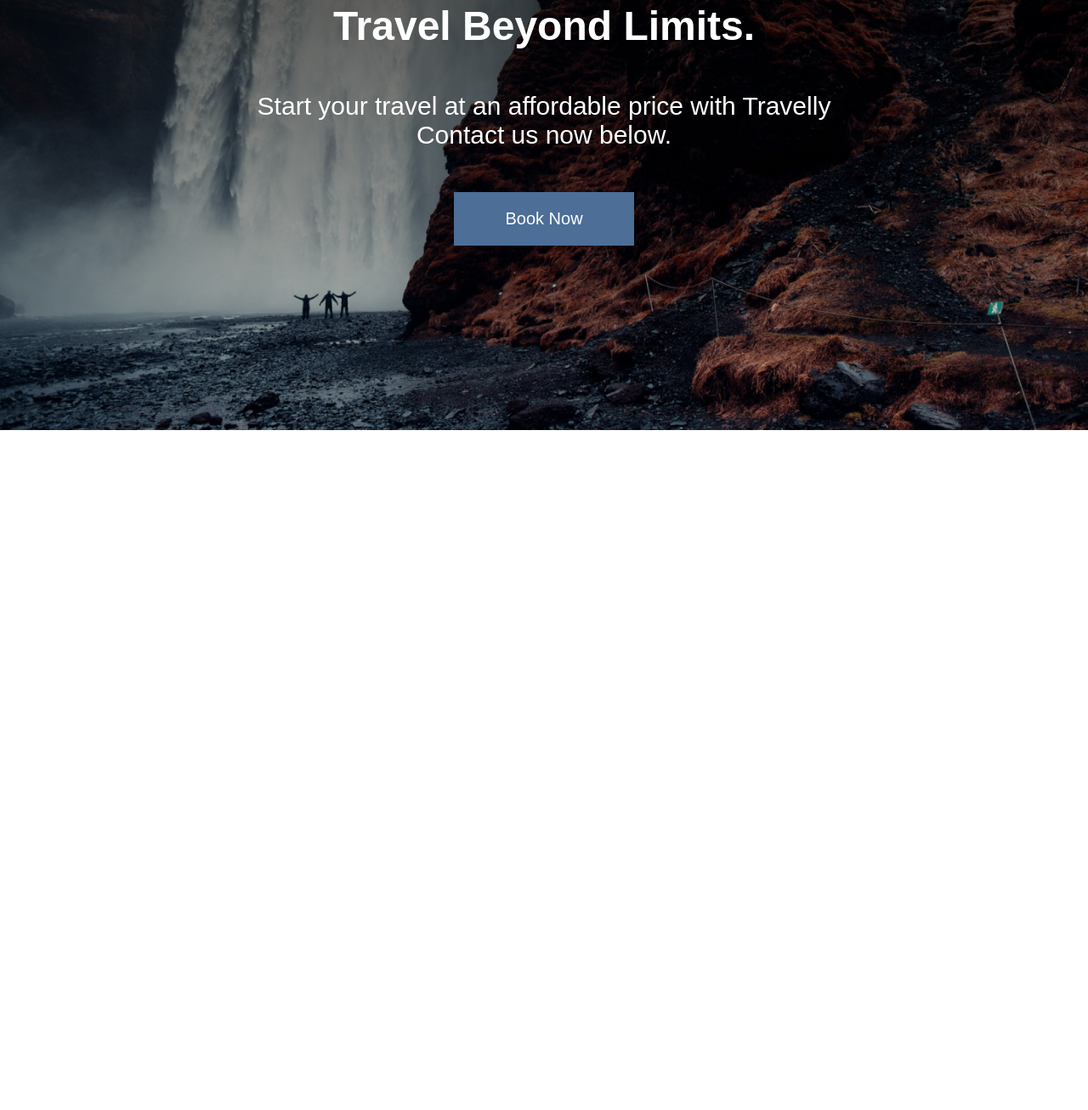
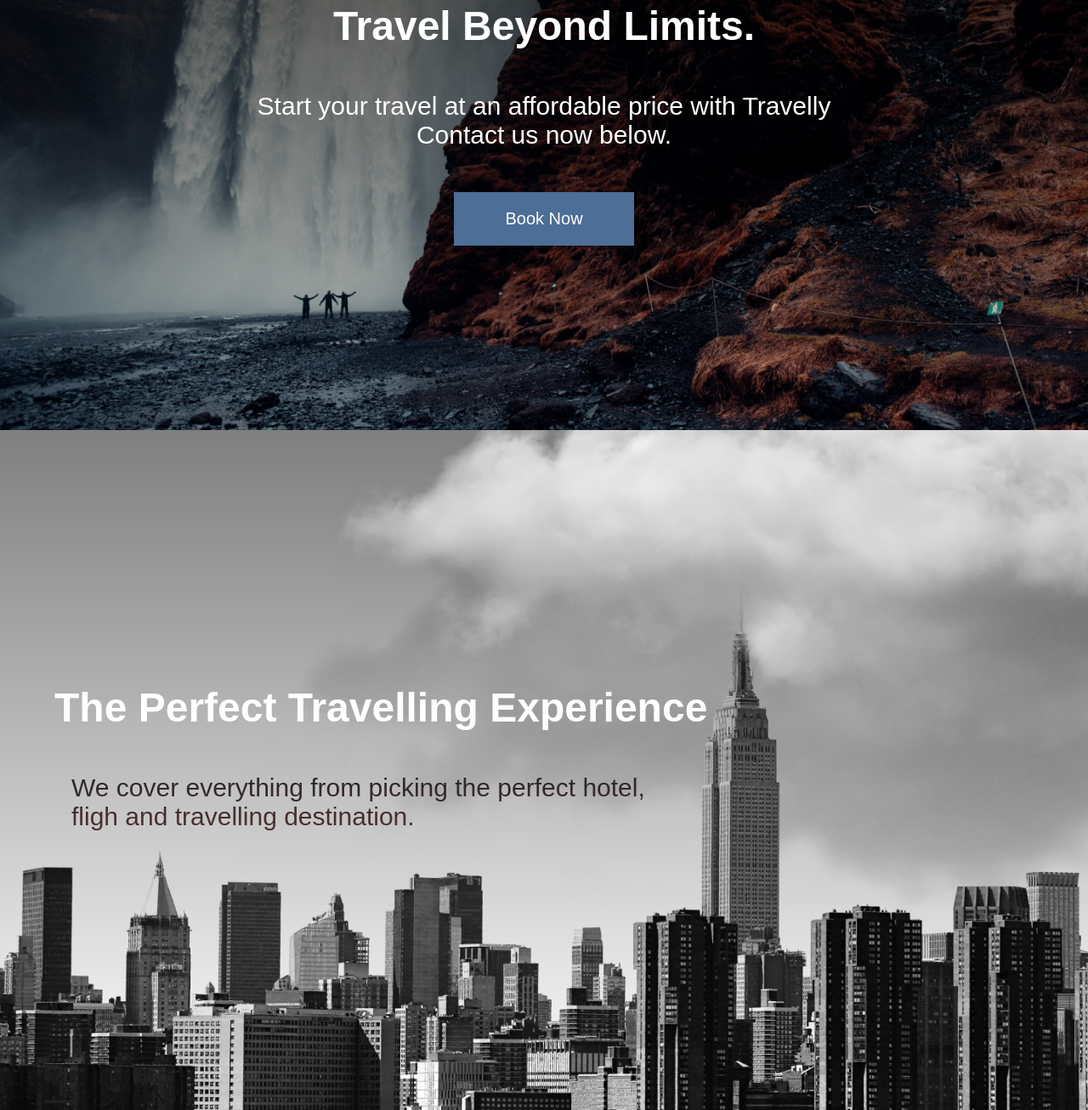
Before and after one commit to Ali-0111/Travel_Agency, a plain HTML site: page index.html in a window 1280 px wide. Shown: the part 294-1600 px from the top of the page at 85% size. Before the commit the page ends 800 px from the top, so only its background shows below. Drawn offline with Linux system fonts and the light colour scheme.

Commit message:
Locations Page done

```diff
--- a/index.html
+++ b/index.html
@@ -17,7 +17,7 @@
             <ul class="nav-list">
                 <li><a href="#Locations" title="Page:1">Locations</a></li>
                 <li><a href="#Benifits" title="Page:2">Benifits</a></li>
-                <li><a href="#contact" title="Page:3">Contact</a></li>
+                <li><a href="#Contact" title="Page:3">Contact</a></li>
             </ul>
         </nav>
     </header>
@@ -30,6 +30,16 @@
             </h3>
             <button>Book Now</button>
         </section>
+        <section id="Locations">
+            <header class="locations-head">
+            <h2>The Perfect Travelling Experience</h2>
+            <h3>We cover everything from picking the perfect hotel,<br>
+                fligh and travelling destination.</h3>
+            </header>
+            <img src="./img/cloud.png" alt="" class="cloud moving-cloud-1">
+            <img src="./img/cloud.png" alt="" class="cloud moving-cloud-2">
+
+        </section>
     </main>
     <footer></footer>
 </body>
--- a/style.css
+++ b/style.css
@@ -42,7 +42,7 @@
   li {
       list-style: none;
   }
-
+  /*End of Gloabl style*/
   button {
       padding: 2rem 6rem;
       background: #4c6e97;
@@ -60,6 +60,7 @@
     color: white;
     position: sticky;
     top: 0px;
+    z-index: 2;
 
   }
   .main-head nav {
@@ -101,3 +102,59 @@
  .hero h3 {
      padding: 5rem;
  }
+ #Locations{
+    min-height: 100vh;
+    background:linear-gradient(rgba(0,0,0,0.5),transparent),url("./img/new-york-page.png");
+    background-position: center;
+    background-repeat: no-repeat;
+    background-size: cover;
+    display: flex;
+    justify-content: center;
+    align-items: center;
+    color: white;
+    position: relative;
+    overflow: hidden;
+
+ }
+ .locations-head{
+     width: 90%;
+     margin: auto;
+ }
+ .locations-head h2 {
+     padding:1rem 0rem;
+ }
+
+ .locations-head h3 {
+    padding:4rem 2rem;
+    /*change color of the text by background color */
+    background: linear-gradient(#131c27, #663b34);
+    background-clip: text;
+    -webkit-text-fill-color: transparent;
+
+ }
+/*Cloud Art*/
+ .cloud {
+     position:absolute;
+     top:0;
+     right:0;
+ }
+ .moving-cloud-1{
+    animation: cloudAnimation 3s infinite alternate ease-in-out;
+
+
+}
+.moving-cloud-2{
+    animation: cloudAnimation 3.5s infinite alternate ease-in-out;
+    opacity: 0.5;
+    top:20%;
+    z-index: -1;
+}
+/* Cloud Animation */
+@keyframes cloudAnimation {
+    from {
+      transform: translate(10%, -10%);
+    }
+    to {
+      transform: translate(0%, 0%);
+    }
+  }
```
